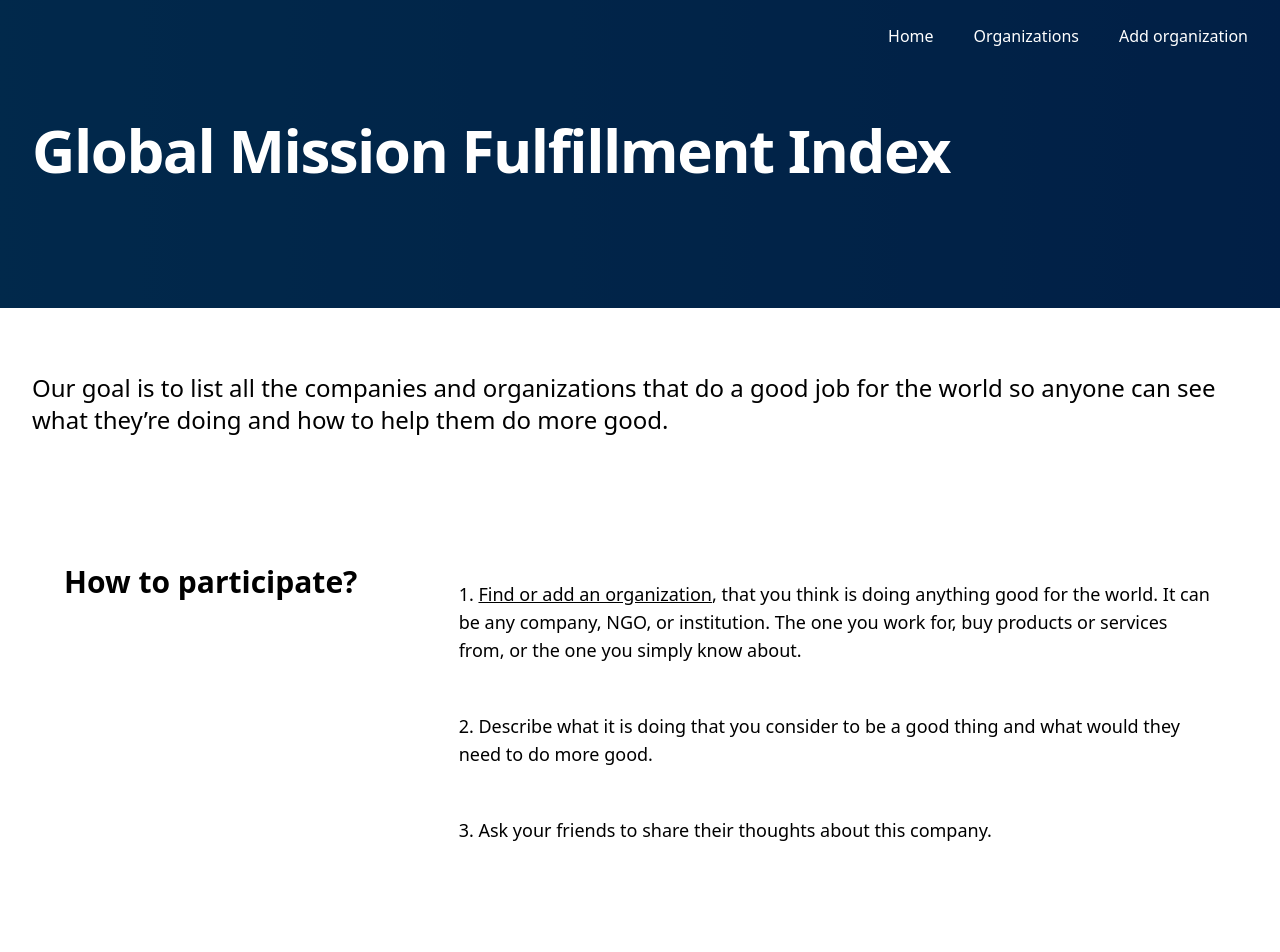
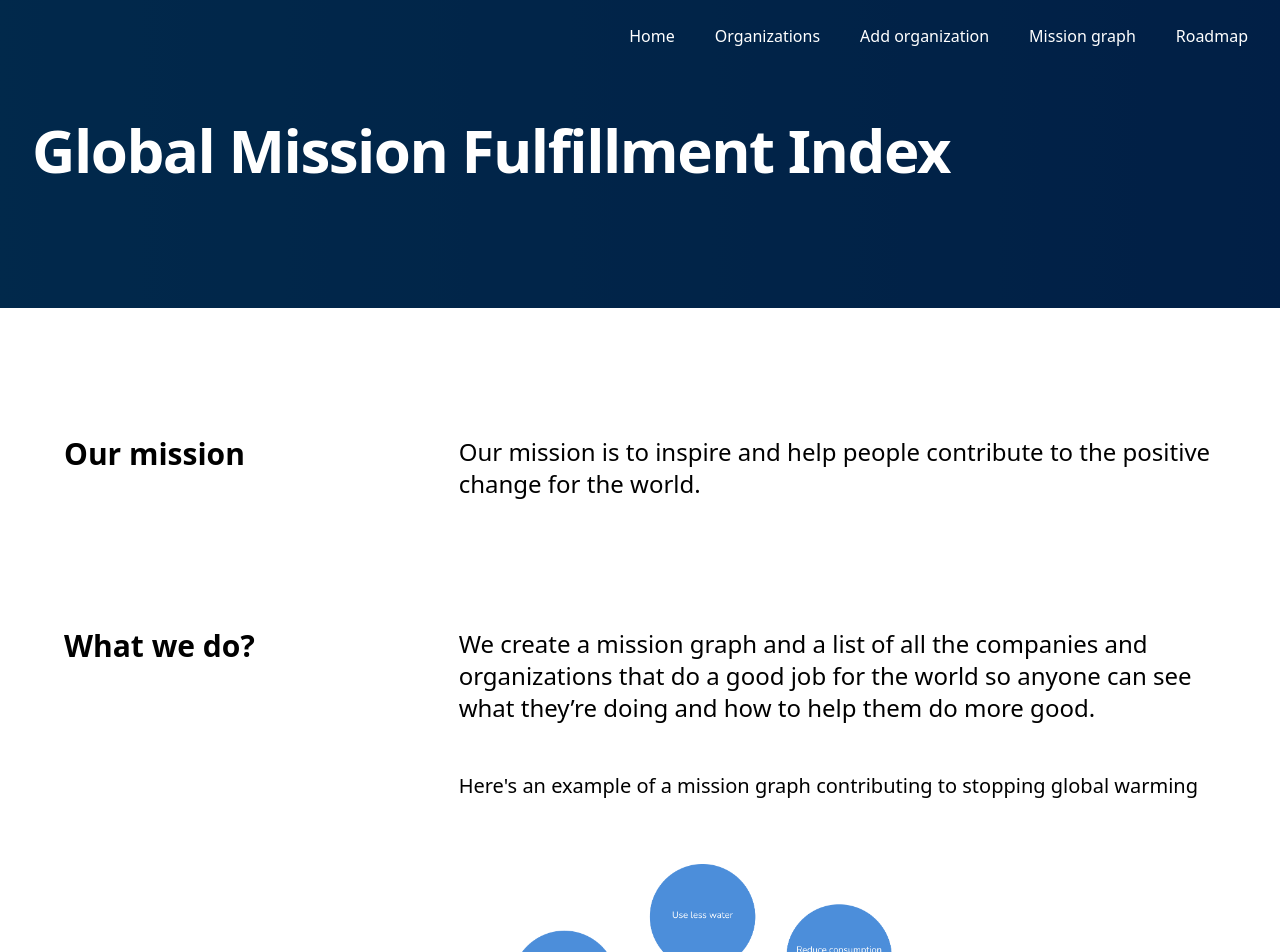
Before and after one commit to kuklatech/gmfi, a Next.js app: page / in a window 1280 px wide. Shown: the top 952 px of the page. Built offline with nearby package versions, Linux system fonts and the light colour scheme.

Commit message:
feat: add roadmap and sample mission graph

```diff
--- a/components/basic-layout.tsx
+++ b/components/basic-layout.tsx
@@ -8,6 +8,8 @@ const navigation = [
   { name: "Home", href: "/" },
   { name: "Organizations", href: "/organizations" },
   { name: "Add organization", href: "/organizations/add" },
+  { name: "Mission graph", href: "/mission" },
+  { name: "Roadmap", href: "/roadmap" },
 ]
 const footerNavigation = {
   legal: [{ name: "Privacy", href: "/privacy-policy" }],
--- /dev/null
+++ b/components/organisms/ContentSection/ContentSection.tsx
@@ -0,0 +1,16 @@
+export const ContentSection = (props: { title: string; children: any }) => (
+  <div className="bg-warm-gray-50">
+    <div className="mx-auto max-w-md py-12 px-4 sm:max-w-3xl sm:py-16 sm:px-6 lg:max-w-7xl lg:px-8">
+      <div className="lg:grid lg:grid-cols-3 lg:gap-8">
+        <div>
+          <h2 className="text-warm-gray-900 text-3xl font-extrabold">
+            {props.title}
+          </h2>
+        </div>
+        <div className="mt-12 lg:col-span-2 lg:mt-0">
+          <div className="space-y-12">{props.children}</div>
+        </div>
+      </div>
+    </div>
+  </div>
+)
--- a/pages/index.tsx
+++ b/pages/index.tsx
@@ -1,48 +1,57 @@
 import type { NextPage } from "next"
 import Link from "next/link"
 import { BasicLayout } from "../components/basic-layout"
+import { ContentSection } from "../components/organisms/ContentSection/ContentSection"
+import Image from "next/image"
 
 const Home: NextPage = () => {
   return (
     <BasicLayout title={"Global Mission Fulfillment Index"}>
+      <ContentSection title={"Our mission"}>
         <p className={"text-lead text-2xl"}>
-        Our goal is to list all the companies and organizations that do a good
-        job for the world so anyone can see what they’re doing and how to help
-        them do more good.
+          Our mission is to inspire and help people contribute to the positive
+          change for the world.
         </p>
+      </ContentSection>
 
-      <div className="bg-warm-gray-50">
-        <div className="mx-auto max-w-md py-24 px-4 sm:max-w-3xl sm:py-32 sm:px-6 lg:max-w-7xl lg:px-8">
-          <div className="lg:grid lg:grid-cols-3 lg:gap-8">
-            <div>
-              <h2 className="text-warm-gray-900 text-3xl font-extrabold">
-                How to participate?
-              </h2>
+      <ContentSection title={"What we do?"}>
+        <p className={"text-lead text-2xl"}>
+          We create a mission graph and a list of all the companies and
+          organizations that do a good job for the world so anyone can see what
+          they’re doing and how to help them do more good.
+        </p>
+        <p className={"text-lead my-4 pb-4 text-xl"}>
+          Here&apos;s an example of a mission graph contributing to stopping
+          global warming
+        </p>
+        <div className={"mt-4"}>
+          <Image
+            src="/stop-global-warming.png"
+            alt="Stop global warning mission graph"
+            width={2475}
+            height={2949}
+          />
         </div>
-            <div className="mt-12 lg:col-span-2 lg:mt-0">
-              <div className="space-y-12">
+      </ContentSection>
+
+      <ContentSection title={"How to participate?"}>
         <p className="text-warm-gray-500 mt-4 text-lg">
           1.{" "}
           <Link href={"/organizations"}>
             <a className={"underline"}>Find or add an organization</a>
           </Link>
-                  , that you think is doing anything good for the world. It can
-                  be any company, NGO, or institution. The one you work for, buy
-                  products or services from, or the one you simply know about.
+          , that you think is doing anything good for the world. It can be any
+          company, NGO, or institution. The one you work for, buy products or
+          services from, or the one you simply know about.
         </p>
         <p className="text-warm-gray-500 mt-4 text-lg">
-                  2. Describe what it is doing that you consider to be a good
-                  thing and what would they need to do more good.
+          2. Describe what it is doing that you consider to be a good thing and
+          what would they need to do more good.
         </p>
         <p className="text-warm-gray-500 mt-4 text-lg">
-                  3. Ask your friends to share their thoughts about this
-                  company.
+          3. Ask your friends to share their thoughts about this organization.
         </p>
-              </div>
-            </div>
-          </div>
-        </div>
-      </div>
+      </ContentSection>
 
       <Faq />
     </BasicLayout>
--- /dev/null
+++ b/pages/mission/index.tsx
@@ -0,0 +1,40 @@
+import type { NextPage } from "next"
+import Link from "next/link"
+import { BasicLayout } from "../../components/basic-layout"
+import { getMissions, Mission } from "../../src/db/mission"
+
+const Home: NextPage<{ missions: Mission[] }> = (props) => {
+  return (
+    <BasicLayout title={"Mission graph"}>
+      <Link href={"/mission/add"}>
+        <a className="mt-4 inline-flex cursor-pointer items-center rounded border border-transparent bg-indigo-600 px-2.5 py-1.5 text-xs font-medium text-white shadow-sm hover:bg-indigo-700 focus:outline-none focus:ring-2 focus:ring-indigo-500 focus:ring-offset-2">
+          Add new mission
+        </a>
+      </Link>
+
+      <h2 className={"text-lead mt-8 text-3xl"}>Mission graph</h2>
+
+      <ul className="mt-8 list-disc pl-8">
+        {props.missions.map((mission) => (
+          <li key={mission.name} className={"my-4 border-b pb-4"}>
+            <Link href={`/mission/${mission.id}`}>
+              <a>{mission.name}</a>
+            </Link>
+          </li>
+        ))}
+      </ul>
+    </BasicLayout>
+  )
+}
+
+export default Home
+
+export async function getServerSideProps(context: any) {
+  const missions = await getMissions()
+
+  return {
+    props: {
+      missions,
+    },
+  }
+}
--- a/pages/organizations/add.tsx
+++ b/pages/organizations/add.tsx
@@ -8,7 +8,7 @@ import { useRouter } from "next/router"
 
 const Home: NextPage<{ organizations: any }> = (props) => {
   return (
-    <BasicLayout title={"Organizations"}>
+    <BasicLayout title={"Add a new organization"}>
       <NewOrganizationForm />
     </BasicLayout>
   )
--- /dev/null
+++ b/pages/roadmap.tsx
@@ -0,0 +1,21 @@
+import type { NextPage } from "next"
+import { BasicLayout } from "../components/basic-layout"
+import { ContentSection } from "../components/organisms/ContentSection/ContentSection"
+
+const Home: NextPage = () => {
+  return (
+    <BasicLayout title={"Roadmap"}>
+      <ContentSection title={"What do we plan for the upcoming future?"}>
+        <ul className={"list-disc"}>
+          <li>Add user-driven mission graph management.</li>
+          <li>
+            Create a dependency graph for the most common global missions
+            organizations have right now.
+          </li>
+        </ul>
+      </ContentSection>
+    </BasicLayout>
+  )
+}
+
+export default Home
--- /dev/null
+++ b/src/db/mission.ts
@@ -0,0 +1,31 @@
+import { query } from "./neo4j"
+import { Organization } from "./organizations"
+
+export type Mission = {
+  id: number
+  name: string
+}
+
+export type ContributeRelationship = {
+  id: number
+  how: string
+}
+
+export const getMissions = async (): Promise<Mission[]> => {
+  const missions = await query<Mission[]>(async (session) => {
+    const result = await session.run("MATCH (o:Mission) RETURN o")
+
+    const missions: Mission[] = result.records.map((record: any) => {
+      const item = record.get(0)
+
+      return {
+        id: item.identity.toInt(),
+        name: item.properties.name,
+      }
+    })
+
+    return missions
+  })
+
+  return missions
+}
```
Also changed, not shown: public/stop-global-warming.png (added). Lines whose indentation alone changed are shown as unchanged.
